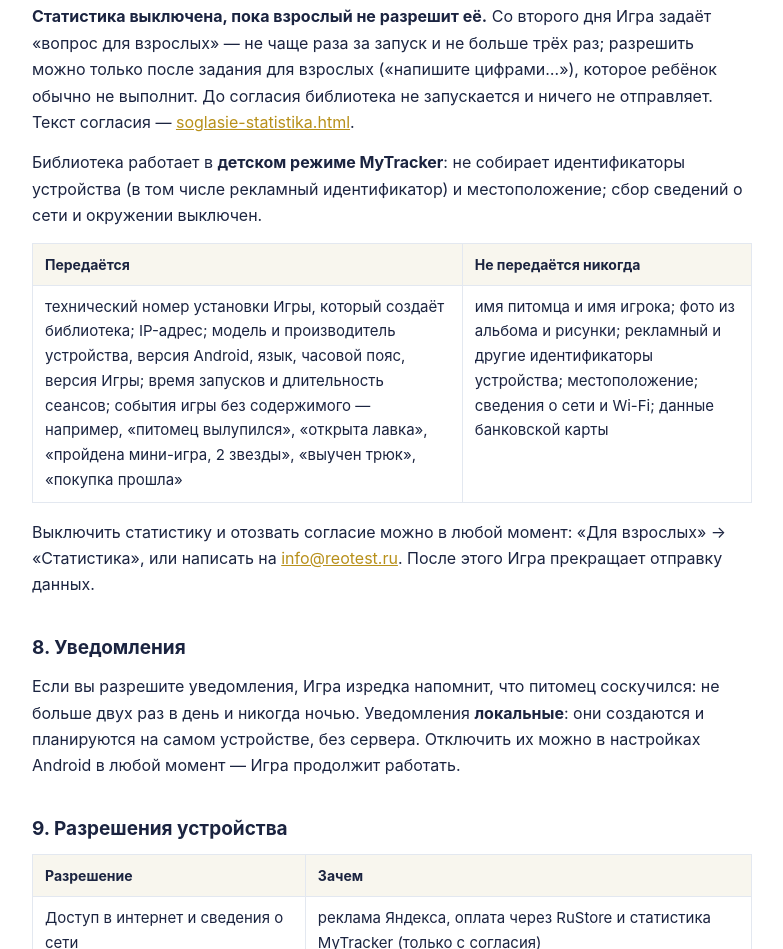
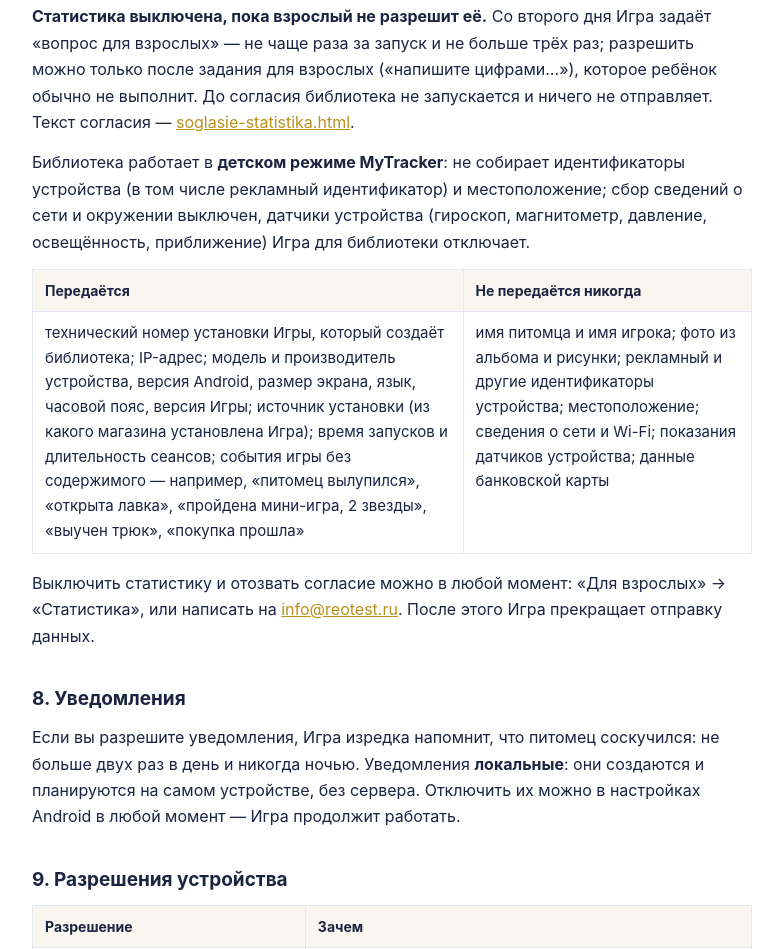
Before and after one commit to Roman-Avito/pitomec, a plain HTML site: page privacy.html in a window 1280 px wide. Shown: the part 2593-3542 px from the top of the page, without its empty margins (248-1031 px from the left). Drawn offline with Linux system fonts and the light colour scheme.

Commit message:
Политика: датчики отключены, источник установки и размер экрана в списке

```diff
--- a/privacy.html
+++ b/privacy.html
@@ -94,11 +94,11 @@
   <h2>7. Статистика использования (MyTracker)</h2>
   <p>Чтобы понимать, что в Игре нравится, а что непонятно, и находить ошибки, Игра может отправлять обезличенную статистику в сервис MyTracker (библиотека MyTracker SDK, оператор сервиса — ООО «ВК», серверы в России). Обработку ООО «ВК» ведёт по поручению Разработчика.</p>
   <p><strong>Статистика выключена, пока взрослый не разрешит её.</strong> Со второго дня Игра задаёт «вопрос для взрослых» — не чаще раза за запуск и не больше трёх раз; разрешить можно только после задания для взрослых («напишите цифрами…»), которое ребёнок обычно не выполнит. До согласия библиотека не запускается и ничего не отправляет. Текст согласия — <a href="https://roman-avito.github.io/pitomec/soglasie-statistika.html">soglasie-statistika.html</a>.</p>
-  <p>Библиотека работает в <strong>детском режиме MyTracker</strong>: не собирает идентификаторы устройства (в том числе рекламный идентификатор) и местоположение; сбор сведений о сети и окружении выключен.</p>
+  <p>Библиотека работает в <strong>детском режиме MyTracker</strong>: не собирает идентификаторы устройства (в том числе рекламный идентификатор) и местоположение; сбор сведений о сети и окружении выключен, датчики устройства (гироскоп, магнитометр, давление, освещённость, приближение) Игра для библиотеки отключает.</p>
   <table>
     <tr><th>Передаётся</th><th>Не передаётся никогда</th></tr>
-    <tr><td>технический номер установки Игры, который создаёт библиотека; IP-адрес; модель и производитель устройства, версия Android, язык, часовой пояс, версия Игры; время запусков и длительность сеансов; события игры без содержимого — например, «питомец вылупился», «открыта лавка», «пройдена мини-игра, 2 звезды», «выучен трюк», «покупка прошла»</td>
-        <td>имя питомца и имя игрока; фото из альбома и рисунки; рекламный и другие идентификаторы устройства; местоположение; сведения о сети и Wi-Fi; данные банковской карты</td></tr>
+    <tr><td>технический номер установки Игры, который создаёт библиотека; IP-адрес; модель и производитель устройства, версия Android, размер экрана, язык, часовой пояс, версия Игры; источник установки (из какого магазина установлена Игра); время запусков и длительность сеансов; события игры без содержимого — например, «питомец вылупился», «открыта лавка», «пройдена мини-игра, 2 звезды», «выучен трюк», «покупка прошла»</td>
+        <td>имя питомца и имя игрока; фото из альбома и рисунки; рекламный и другие идентификаторы устройства; местоположение; сведения о сети и Wi-Fi; показания датчиков устройства; данные банковской карты</td></tr>
   </table>
   <p>Выключить статистику и отозвать согласие можно в любой момент: «Для взрослых» → «Статистика», или написать на <a href="mailto:info@reotest.ru">info@reotest.ru</a>. После этого Игра прекращает отправку данных.</p>
 
```
